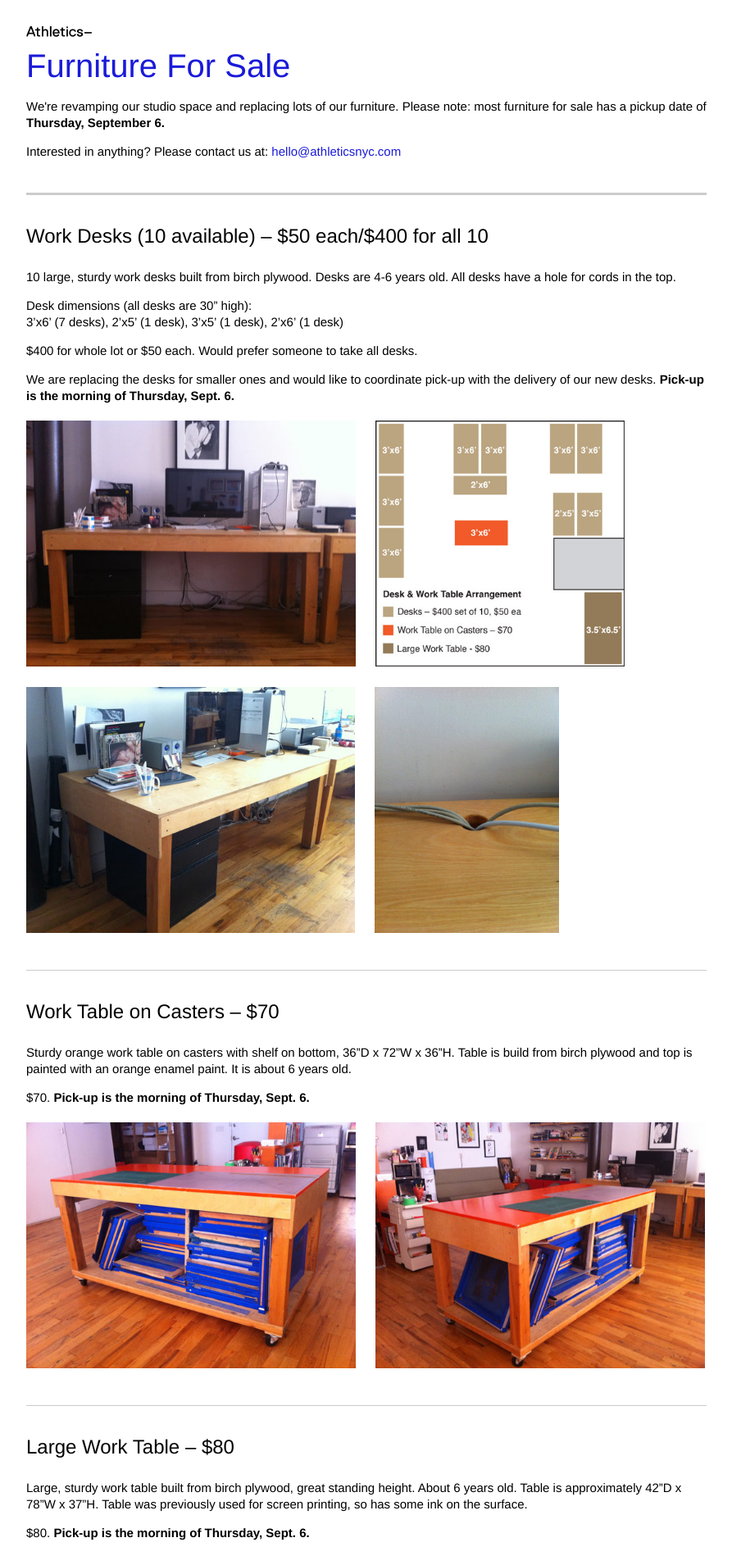
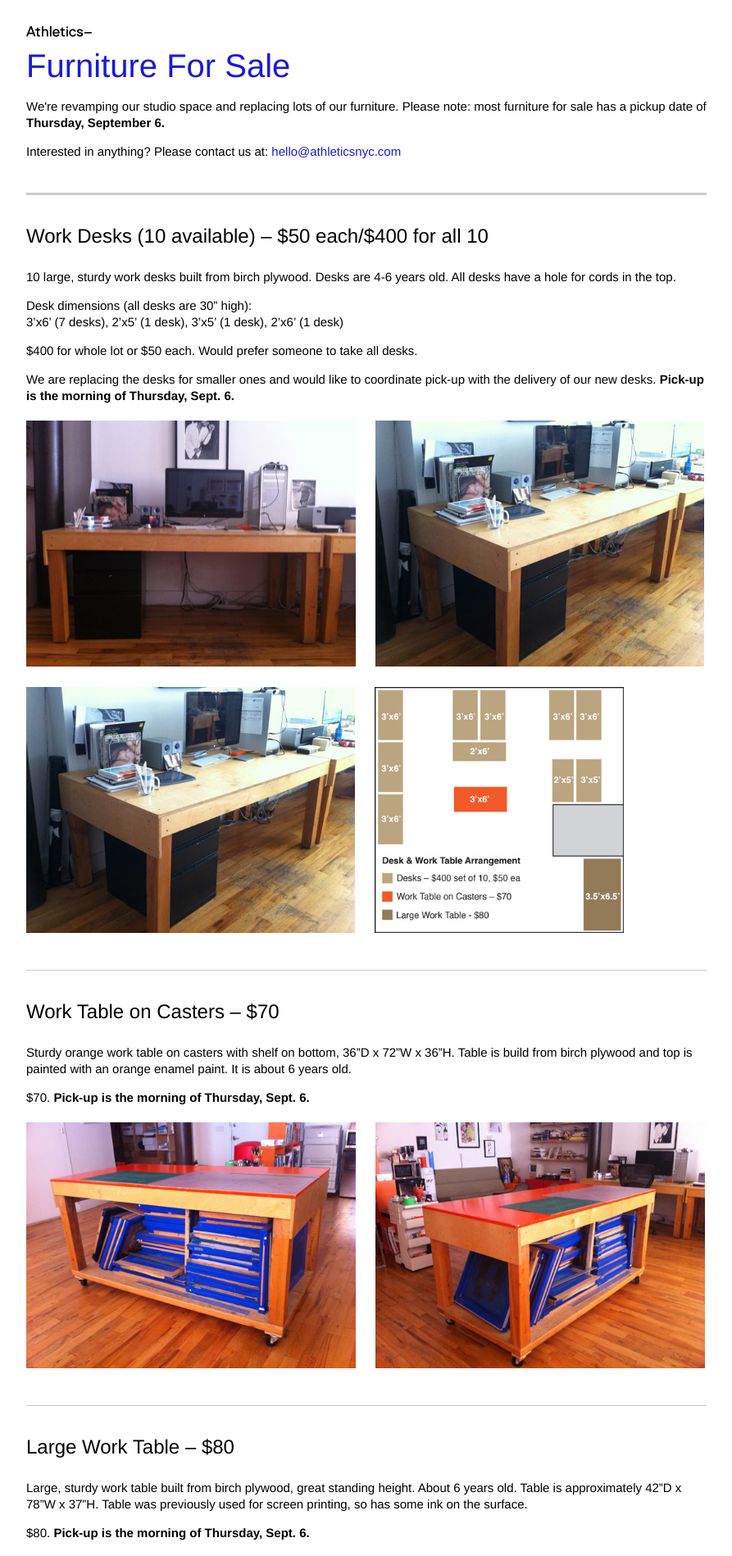
Before and after one commit to athletics/athletics.github.com, a Jekyll site: the page pages/sale.html, which Jekyll copies as it is, in a window 1280 px wide. Shown: the top 1898 px of the page at 82% size, without its empty margins (201-1094 px from the left). Built offline with Jekyll 4.4.1, drawn with Linux system fonts in a browser that asks for light colours; Markdown is read by kramdown in place of the engine named in the settings.

Commit message:
rearranging desk images

```diff
--- a/pages/sale.html
+++ b/pages/sale.html
@@ -24,11 +24,11 @@
 						<p>We are replacing the desks for smaller ones and would like to coordinate pick-up with the delivery of our new desks. <strong>Pick-up is the morning of Thursday, Sept. 6.</strong></p>
 						<div class="images">
 							<img src="../images/furniture_listings/desks1.jpg" alt="Desks">
-							<img src="../images/furniture_listings/floor_plan.jpg" alt="Desks">
+							<img src="../images/furniture_listings/desks2.jpg" alt="Desks">
 						</div>
 						<div class="images">
 							<img src="../images/furniture_listings/desks2.jpg" alt="Desks">
-							<img src="../images/furniture_listings/desks3.jpg" alt="Desks">
+							<img src="../images/furniture_listings/floor_plan.jpg" alt="Desks">
 						</div>
 					</li>
 					<li>
```
